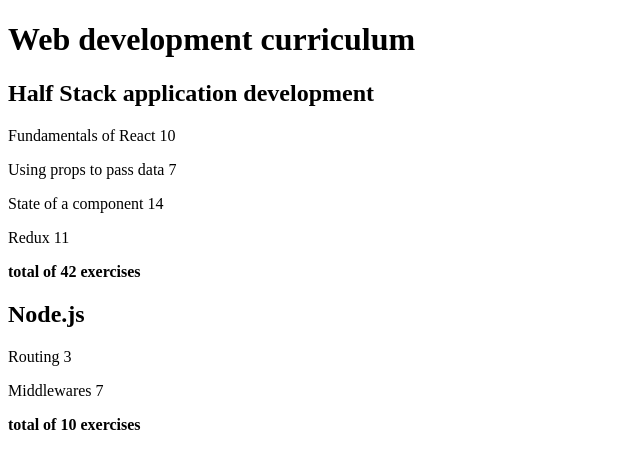
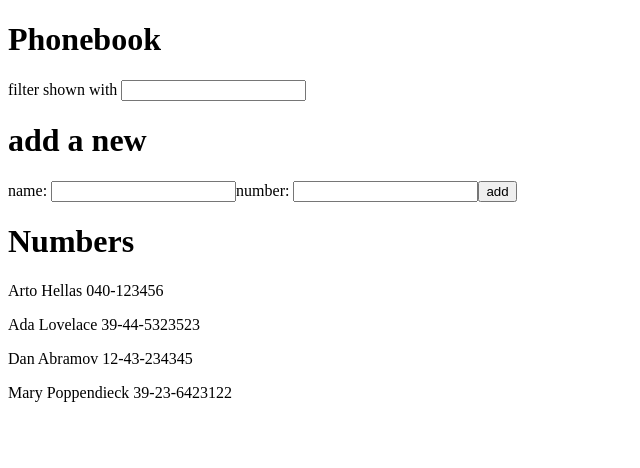
Before and after one commit to onee-io/full-stack-open, a React (Create React App) app: page / in a window 1280 px wide. Shown: the top 468 px of the page, without its empty margins (0-640 px from the left). Built offline with nearby package versions, Linux system fonts and the light colour scheme.

Commit message:
✨ 完成 Part2.b

```diff
--- a/src/App.js
+++ b/src/App.js
@@ -1,7 +1,8 @@
+import { useState } from "react";
 import Note from "./components/Note";
 
 const App = () => {
-  const notes = [
+  const initNotes = [
     {
       id: 1,
       content: 'HTML is easy',
@@ -21,14 +22,44 @@
       important: true
     }
   ]
+
+  const [notes, setNotes] = useState(initNotes);
+  const [newNote, setNewNote] = useState('');
+  const [showAll, setShowAll] = useState(true);
+
+  const handleNoteChange = (event) => setNewNote(event.target.value);
+
+  const addNote = (event) => {
+    event.preventDefault();
+    const newObject = {
+      id: notes.length + 1,
+      content: newNote,
+      date: new Date().toISOString(),
+      important: Math.random() < 0.5
+    };
+    setNotes(notes.concat(newObject));
+    setNewNote('');
+  }
+
+  const notesToShow = showAll ? notes : notes.filter(note => note.important);
+
   return (
     <div>
       <h1>Notes</h1>
+      <div>
+        <button onClick={() => setShowAll(!showAll)}>
+          show {showAll ? 'important' : 'all'}
+        </button>
+      </div>
       <ul>
-        {notes.map(note =>
+        {notesToShow.map(note =>
           <Note key={note.id} note={note} />
         )}
       </ul>
+      <form onSubmit={addNote}>
+          <input value={newNote} onChange={handleNoteChange} />
+          <button onClick={addNote}>save</button>
+      </form>
     </div>
   )
 }
--- a/src/index.js
+++ b/src/index.js
@@ -4,6 +4,7 @@
 import App from './App';
 import Unicafe from './part1/Unicafe';
 import Course from './part2/Course';
+import Phonebook from './part2/Phonebook';
 
 // ReactDOM.createRoot(document.getElementById('root')).render(<App />)
 
@@ -12,4 +13,5 @@
 // ReactDOM.createRoot(document.getElementById('root')).render(<Anecdotes />)
 
 // Part2
-ReactDOM.createRoot(document.getElementById('root')).render(<Course />)
+// ReactDOM.createRoot(document.getElementById('root')).render(<Course />)
+ReactDOM.createRoot(document.getElementById('root')).render(<Phonebook />)
--- /dev/null
+++ b/src/part2/Phonebook.js
@@ -0,0 +1,73 @@
+import { useState } from "react"
+
+const Phonebook = () => {
+    const [persons, setPersons] = useState([
+        { name: 'Arto Hellas', number: '040-123456', id: 1 },
+        { name: 'Ada Lovelace', number: '39-44-5323523', id: 2 },
+        { name: 'Dan Abramov', number: '12-43-234345', id: 3 },
+        { name: 'Mary Poppendieck', number: '39-23-6423122', id: 4 }
+    ]);
+    const [search, setSearch] = useState('');
+    const handleSearch = (event) => setSearch(event.target.value);
+    const handleAdd = (newPerson) => {
+        newPerson['id'] = persons.length + 1;
+        setPersons(persons.concat(newPerson));
+    }
+    const personsToShow = search.length > 0
+    ? persons.filter(person => person.name.toLocaleLowerCase().indexOf(search.toLocaleLowerCase()) !== -1)
+    : persons
+    return (
+        <div>
+            <h1>Phonebook</h1>
+            <Filter search={search} handleSearch={handleSearch} />
+            <h1>add a new</h1>
+            <PersonForm handleAdd={handleAdd} />
+            <h1>Numbers</h1>
+            <Persons persons={personsToShow} />
+        </div>
+    )
+}
+
+const Filter = ({ search, handleSearch }) => (
+    <div>
+        filter shown with <input value={search} onChange={handleSearch} />
+    </div>
+)
+
+const PersonForm = ({ handleAdd }) => {
+    const [newName, setNewName] = useState('');
+    const [newNumber, setNewNumber] = useState('');
+    const handleNameChange = (event) => setNewName(event.target.value);
+    const handleNumberChange = (event) => setNewNumber(event.target.value);
+    const addPerson = (event) => {
+        event.preventDefault();
+        const newPerson = {
+            name: newName,
+            number: newNumber
+        };
+        handleAdd(newPerson);
+        setNewName('');
+        setNewNumber('');
+    }
+    return (
+        <div>
+            <form onSubmit={addPerson}>
+                name: <input value={newName} onChange={handleNameChange} />
+                number: <input value={newNumber} onChange={handleNumberChange} />
+                <button onClick={addPerson}>add</button>
+            </form>
+        </div>
+    );
+}
+
+const Persons = ({ persons }) => (
+    <div>
+        {persons.map(person =>
+            <Person key={person.id} person={person} />
+        )}
+    </div>
+)
+
+const Person = ({ person }) => <p>{person.name} {person.number}</p>
+
+export default Phonebook;
```
